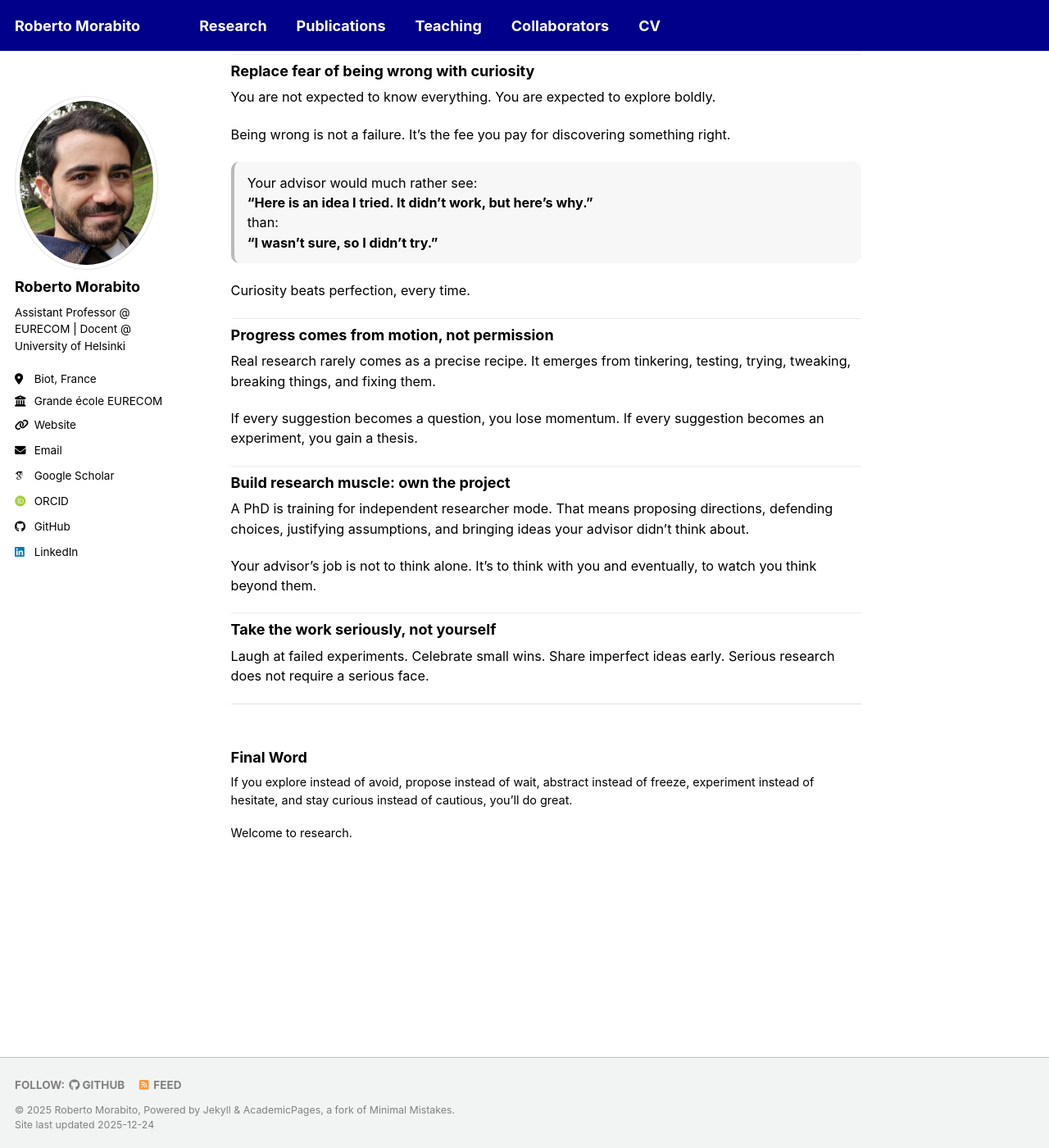
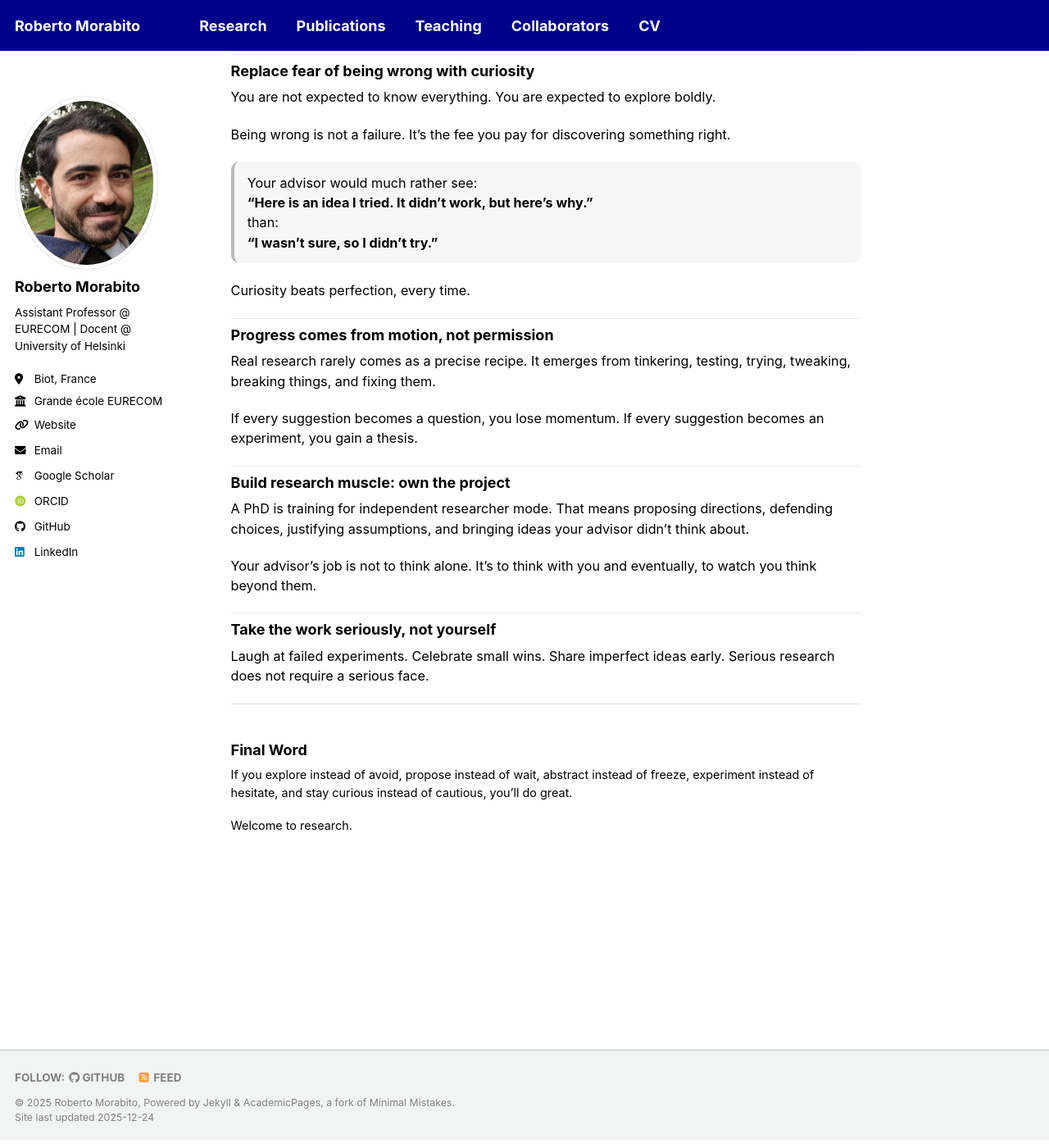
Before and after one commit to robertmora/robertmora.github.io, a Jekyll site: the page built from _pages/manifesto.html, in a window 1280 px wide and 1400 px high, scrolled down 950 px. Shown: the whole window at 82% size. Built offline with Jekyll 4.4.1, drawn with Linux system fonts in a browser that asks for light colours; some web fonts are replaced; a script that is not in the unit is left out.

Commit message:
Update manifesto.html

```diff
--- a/_pages/manifesto.html
+++ b/_pages/manifesto.html
@@ -187,7 +187,7 @@ author_profile: true
     }
     .closing {
       margin-top: 0.5rem;
-      padding-top: 1rem;
+      padding-top: 0.5rem;
       border-top: 1px solid rgba(0,0,0,0.12);
     }
   </style>
```
